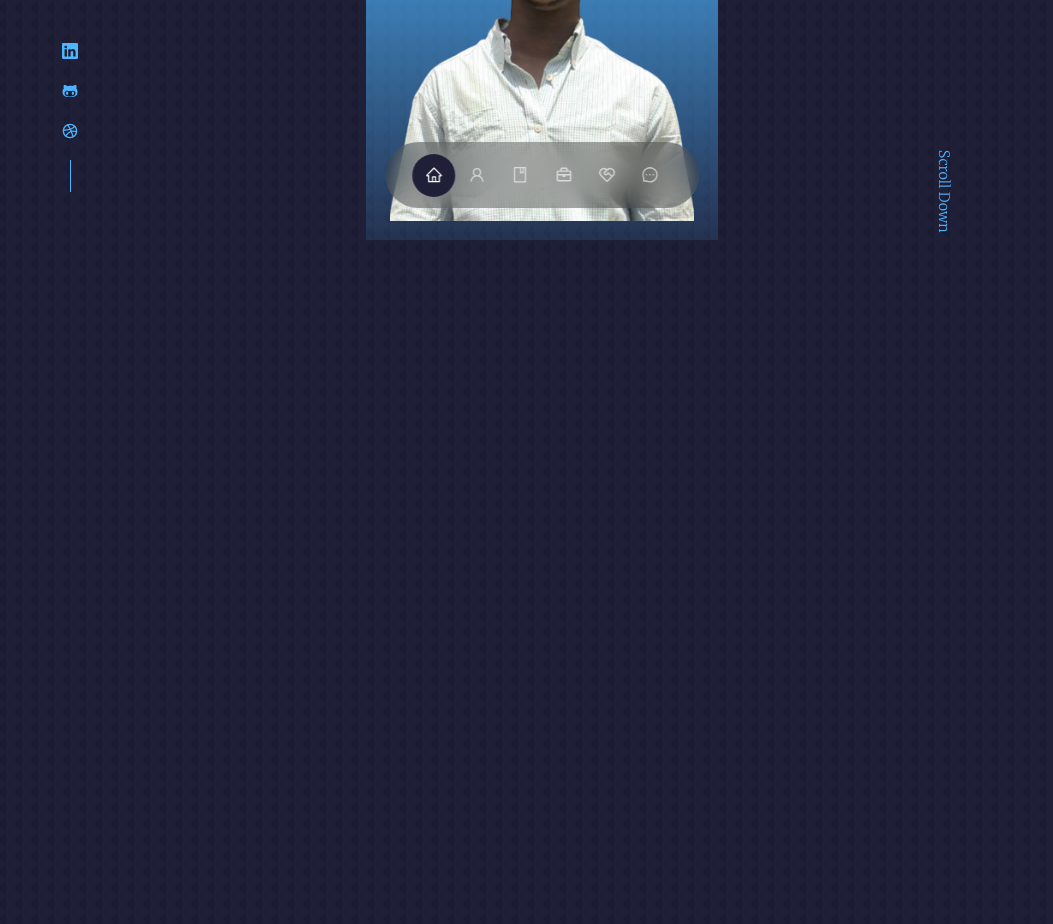
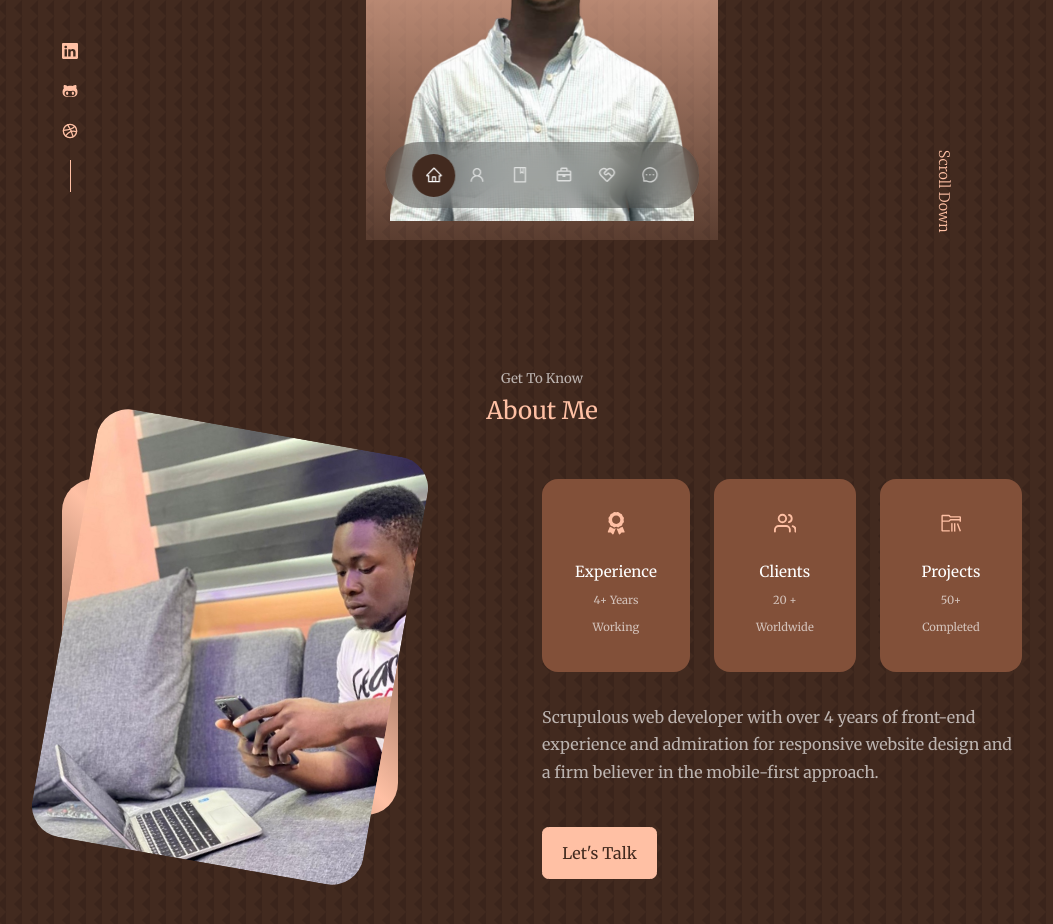
Before and after one commit to akinolapo/akinolapo-react, a React (Create React App) app: page / in a window 1280 px wide. Shown: the part 560-1484 px from the top of the page, without its empty margins (98-1151 px from the left). Built offline with nearby package versions, Linux system fonts and the light colour scheme.

Commit message:
About Components

```diff
--- a/src/components/about/about.css
+++ b/src/components/about/about.css
@@ -0,0 +1,111 @@
+.about__container{
+    display: grid;
+    grid-template-columns: 35% 50%;
+    gap: 15%;
+}
+
+.about__me{
+    width: 100%;
+    aspect-ratio: 1/1;
+    border-radius: 2rem;
+    background: linear-gradient(
+        45deg,
+        transparent,
+        var(--color-primary),
+        transparent
+    );
+    display: grid;
+    place-items: center;
+}
+
+.about__me-img{
+    border-radius: 2rem;
+    overflow: hidden;
+    transform: rotate(10deg);
+    transition: var(--transition);
+}
+
+.about__me-img:hover{
+    transform: rotate(0);
+}
+
+.about__cards{
+    display: grid;
+    grid-template-columns: repeat(3, 1fr);
+    gap: 1.5rem;
+}
+
+.about__card{
+    background: var(--color-bg-variant);
+    border: 1px solid transparent;
+    border-radius: 1rem;
+    padding: 2rem;
+    text-align: center;
+    transition: var(--transition);
+}
+
+.about__card:hover{
+    background: transparent;
+    border-color: var(--color-primary-variant);
+    cursor: default;
+}
+
+.about__icon{
+    color: var(--color-primary);
+    font-size: 1.4rem;
+    margin-bottom: 1rem;
+}
+
+.about__card h5{
+    font-size: 0.95rem;
+}
+
+.about__card small{
+    font-size: 0.7rem;
+    color: var(--color-light);
+}
+
+.about__content p{
+    margin: 2rem 0 2.6rem;
+    color: var(--color-light);
+}
+
+/*======================== MEDIA QUERIES (TABLET DEVICES) ========================*/
+@media screen and (max-width: 1024px) {
+    .about__container{
+        grid-template-columns: 1fr;
+        gap: 0;
+    }
+
+    .about__me{
+        width: 50%;
+        margin: 2rem auto 4rem;
+    }
+
+    .about__content p{
+        margin: 1rem 0 1.5rem;
+    }
+}
+
+/*======================== MEDIA QUERIES (MOBILE DEVICES) ========================*/
+@media screen and (max-width: 600px) {
+   .about__me{
+       width: 65%;
+       margin: 0 auto 3rem;
+       margin-top: 2rem;
+   }
+
+   .about__cards{
+       margin-top: 2rem;
+       grid-template-columns: 1fr 1fr;
+       gap: 1rem;
+   }
+
+   .about__content{
+       text-align: center;
+   }
+
+   .about__content p{
+       margin: 1.5rem 0;
+   }
+}
--- a/src/components/about/about.jsx
+++ b/src/components/about/about.jsx
@@ -1,10 +1,49 @@
 import React from 'react'
 import './about.css'
+import ME from '../../assets/me-about.JPG'
+import{FaAward} from 'react-icons/fa'
+import{FiUsers} from 'react-icons/fi'
+import{VscFolderLibrary} from 'react-icons/vsc'
 
 const about = () => {
   return (
     <section id='about'>
+      <h5>Get To Know</h5>
+      <h2>About Me</h2>
 
+      <div className="container about__container">
+        <div className="about__me">
+          <div className="about__me-img">
+            <img src={ME} alt="About Image" />
+          </div>
+        </div>
+        <div className="about__content">
+          <div className="about__cards">
+            <article className='about__card'>
+              <FaAward className='about__icon'/>
+              <h5>Experience</h5>
+              <small>4+ Years Working</small>
+            </article>
+
+            <article className='about__card'>
+              <FiUsers className='about__icon'/>
+              <h5>Clients</h5>
+              <small>20 + Worldwide</small>
+            </article>
+
+            <article className='about__card'>
+              <VscFolderLibrary className='about__icon'/>
+              <h5>Projects</h5>
+              <small>50+ Completed</small>
+            </article>
+          </div>
+
+          <p>
+          Scrupulous web developer with over 4 years of front-end experience and admiration for responsive website design and a firm believer in the mobile-first approach.
+          </p>
+          <a href='#contact' className='btn btn-primary'>Let's Talk</a>
+        </div>
+      </div>
     </section>
   )
 }
--- a/src/index.css
+++ b/src/index.css
@@ -11,17 +11,17 @@
 }
 
 :root{
-    --color-bg: #1f1f38;
-    --color-bg-variant: #2c2c6c;
-    --color-primary: #4db5ff;
-    --color-primary-variant: rgba(77, 181, 255, 0.4);
+    --color-bg: #422a1f;
+    --color-bg-variant: #825039;
+    --color-primary: #ffc0a4;
+    --color-primary-variant: rgba(225, 192, 160, 0.4);
     --color-white: #fff;
-    --color-light: rgba(255, 255, 255, 0.6);
+    --color-light: rgba(255, 255, 255, 0.65);
 
     --container-width-lg: 75%;
     --container-width-md: 86%;
     --container-width-ms: 90%;
-    --trasistion: all 400ms ease;
+    --transition: all 400ms ease;
 
 }
 
@@ -80,7 +80,7 @@
 
 a{
     color: var(--color-primary);
-    transition: var(--trasistion);
+    transition: var(--transition);
 }
 
 a:hover{
@@ -95,7 +95,7 @@
     border-radius: 0.4rem;
     cursor: pointer;
     border: 1px solid var(--color-primary);
-    transition: var(--trasistion);
+    transition: var(--transition);
 }
 
 .btn:hover{
```
Also changed, not shown: src/assets/me-about.jpg.
